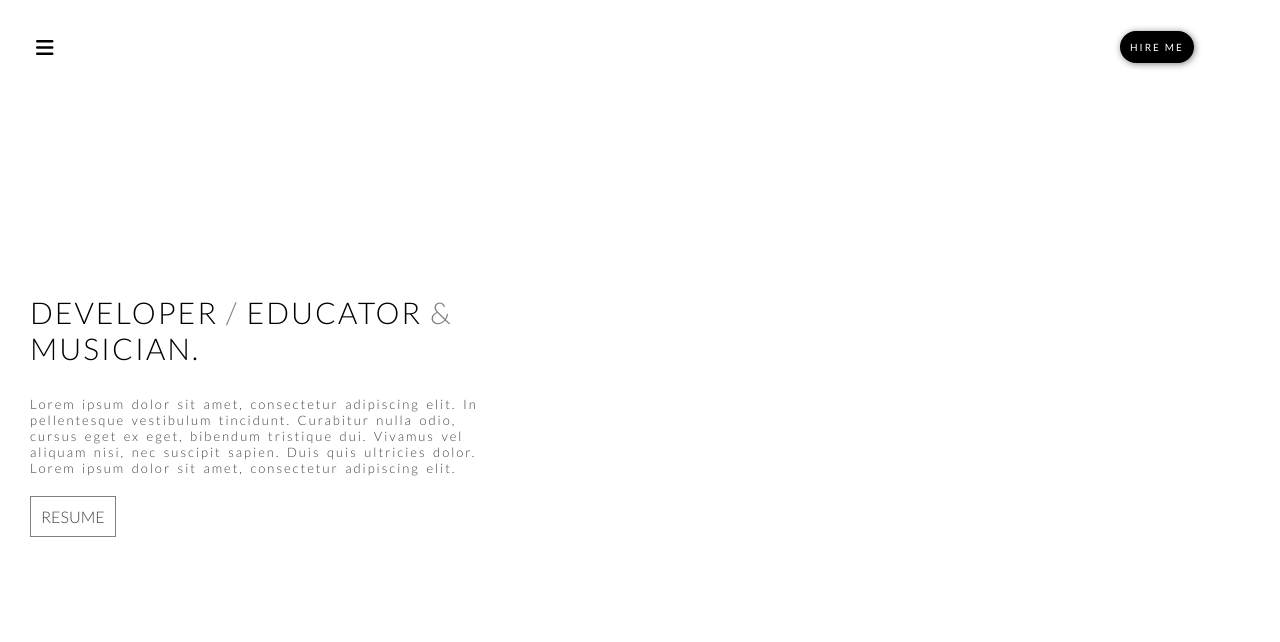
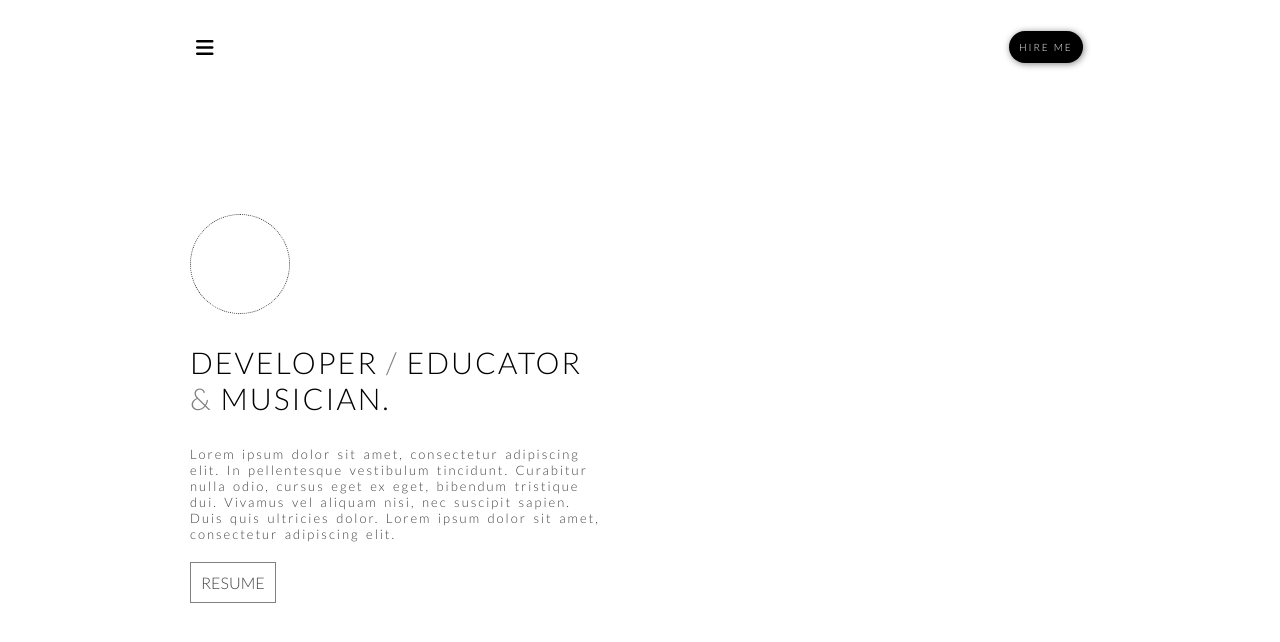
Before and after one commit to devhyunsoochoi/devhyunsoochoi.github.io, a Jekyll site: the page built from index.html, in a window 1280 px wide. Shown: the top 642 px of the page. Built offline with Jekyll 4.4.1, drawn with Linux system fonts in a browser that asks for light colours; nearby versions of some CDN libraries.

Commit message:
defined the HTML's max-width

```diff
--- a/_includes/header.html
+++ b/_includes/header.html
@@ -7,8 +7,12 @@
   </section>
 </header>
 
-<section class="intro row container column column-5 animated fadeIn">
-  <h3>Developer <span>/</span> Educator <span>&</span><br /> Musician.</h3>
+<section class="intro row container column column-6 animated fadeIn">
+  <div class="photo">
+
+  </div>
+
+  <h3>Developer <span>/</span> Educator <span>&</span> Musician.</h3>
 
   <p>Lorem ipsum dolor sit amet, consectetur adipiscing elit. In pellentesque
   vestibulum tincidunt. Curabitur nulla odio, cursus eget ex eget, bibendum
@@ -16,9 +20,6 @@
   ultricies dolor. Lorem ipsum dolor sit amet, consectetur adipiscing elit.
   </p>
 
-  <button class="resume"><a href="#" download />resume</button>
+  <button class="resume"><a href="#"/>resume</button>
 
 </section>
-<section class="cards row container column column-7">
-
-</section>
--- a/css/styles.css
+++ b/css/styles.css
@@ -7,6 +7,10 @@
     font-family: 'Lato', sans-serif;
 }
 
+html {
+  max-width: 960px;
+  margin: 0 auto;
+}
 .row:before,
 .row:after {
     content: " ";
@@ -143,13 +147,14 @@ button {
   font-size: 10px;
   box-shadow: 1px 1px 7px 0 grey;
   letter-spacing: 2px;
+  font-weight: 300;
 }
 
 /***************
 INTRODUCTION
 ***************/
 .intro {
-  margin-top: 200px;
+  margin-top: 150px;
 }
 
 .intro h3 {
@@ -185,3 +190,10 @@ INTRODUCTION
   text-transform: uppercase;
   font-weight: 300;
 }
+
+.photo {
+  border: #404040 dotted thin;
+  height: 100px;
+  width: 100px;
+  border-radius: 100%;
+}
```
